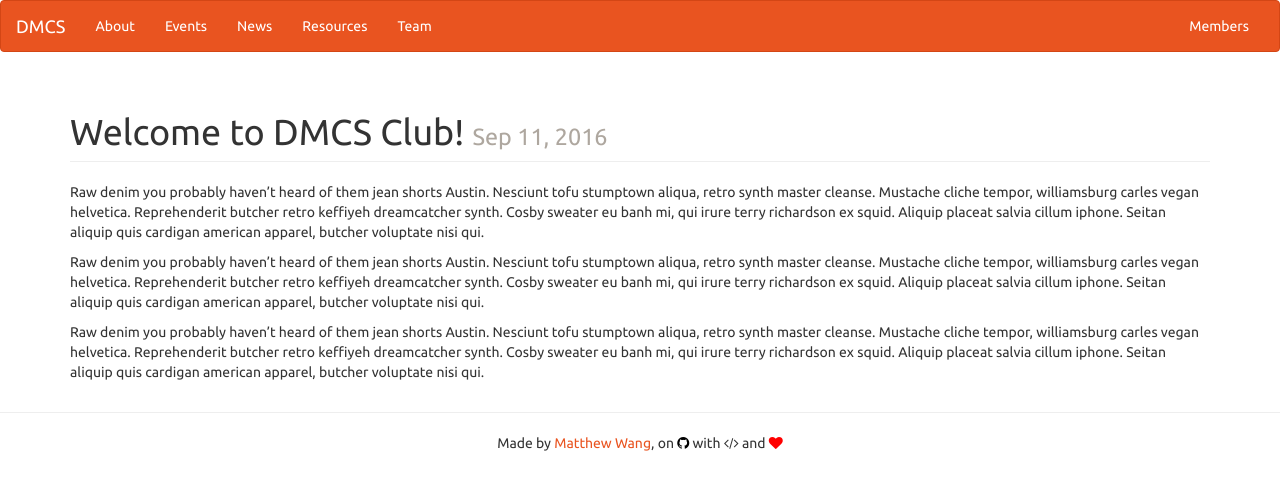
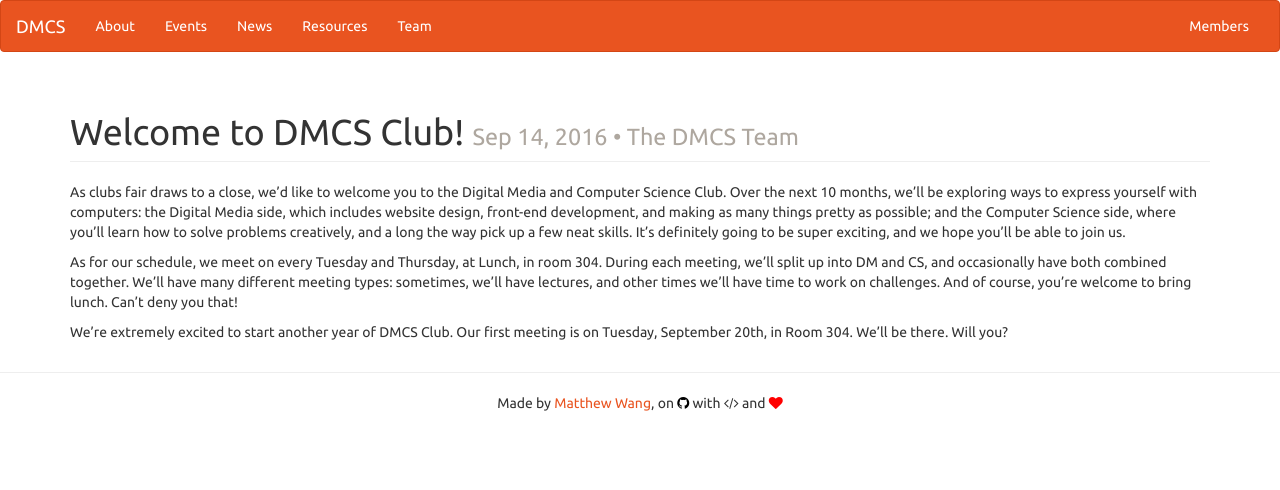
Before and after one commit to mattxwang/dmcs.tech, a Jekyll site: the page built from _posts/2016-09-10-welcome-to-dmcs.markdown, in a window 1280 px wide. Shown: the top 490 px of the page. Built offline with Jekyll 4.4.1, drawn with Linux system fonts in a browser that asks for light colours.

Commit message:
adds more content

```diff
--- a/_posts/2016-09-10-welcome-to-dmcs.markdown
+++ b/_posts/2016-09-10-welcome-to-dmcs.markdown
@@ -1,11 +1,13 @@
 ---
 layout: post
 title:  "Welcome to DMCS Club!"
-date:   2016-09-10 23:58:04 -0400
+date:   2016-09-14 11:00:00 -0400
 categories: news
+author: The DMCS Team
 ---
-Raw denim you probably haven't heard of them jean shorts Austin. Nesciunt tofu stumptown aliqua, retro synth master cleanse. Mustache cliche tempor, williamsburg carles vegan helvetica. Reprehenderit butcher retro keffiyeh dreamcatcher synth. Cosby sweater eu banh mi, qui irure terry richardson ex squid. Aliquip placeat salvia cillum iphone. Seitan aliquip quis cardigan american apparel, butcher voluptate nisi qui.
 
-Raw denim you probably haven't heard of them jean shorts Austin. Nesciunt tofu stumptown aliqua, retro synth master cleanse. Mustache cliche tempor, williamsburg carles vegan helvetica. Reprehenderit butcher retro keffiyeh dreamcatcher synth. Cosby sweater eu banh mi, qui irure terry richardson ex squid. Aliquip placeat salvia cillum iphone. Seitan aliquip quis cardigan american apparel, butcher voluptate nisi qui.
+As clubs fair draws to a close, we'd like to welcome you to the Digital Media and Computer Science Club. Over the next 10 months, we'll be exploring ways to express yourself with computers: the Digital Media side, which includes website design, front-end development, and making as many things pretty as possible; and the Computer Science side, where you'll learn how to solve problems creatively, and a long the way pick up a few neat skills. It's definitely going to be super exciting, and we hope you'll be able to join us.
 
-Raw denim you probably haven't heard of them jean shorts Austin. Nesciunt tofu stumptown aliqua, retro synth master cleanse. Mustache cliche tempor, williamsburg carles vegan helvetica. Reprehenderit butcher retro keffiyeh dreamcatcher synth. Cosby sweater eu banh mi, qui irure terry richardson ex squid. Aliquip placeat salvia cillum iphone. Seitan aliquip quis cardigan american apparel, butcher voluptate nisi qui.
+As for our schedule, we meet on every Tuesday and Thursday, at Lunch, in room 304. During each meeting, we'll split up into DM and CS, and occasionally have both combined together. We'll have many different meeting types: sometimes, we'll have lectures, and other times we'll have time to work on challenges. And of course, you're welcome to bring lunch. Can't deny you that!
+
+We're extremely excited to start another year of DMCS Club. Our first meeting is on Tuesday, September 20th, in Room 304. We'll be there. Will you?
--- a/events.html
+++ b/events.html
@@ -24,7 +24,7 @@ permalink: /events/
               <div class="col-sm-6">
                 <h4>Intro to Digital Media</h4>
                 <p>
-                  Anim pariatur cliche reprehenderit, enim eiusmod high life accusamus terry richardson ad squid. 3 wolf moon officia aute, non cupidatat skateboard dolor brunch.
+                  We'll talk about what Digital Media is, what tools you'll need, and give you a straight intro into making your own masterpiece!
                 </p>
               </div>
             </div>
@@ -37,7 +37,7 @@ permalink: /events/
               <div class="col-sm-6">
                 <h4>Intro to Computer Science</h4>
                 <p>
-                  Anim pariatur cliche reprehenderit, enim eiusmod high life accusamus terry richardson ad squid. 3 wolf moon officia aute, non cupidatat skateboard dolor brunch.
+                  We'll explore exactly what Computer Science is, and get you started on becoming a professional problem solver! With some tools and help, of course.
                 </p>
               </div>
             </div>
```
